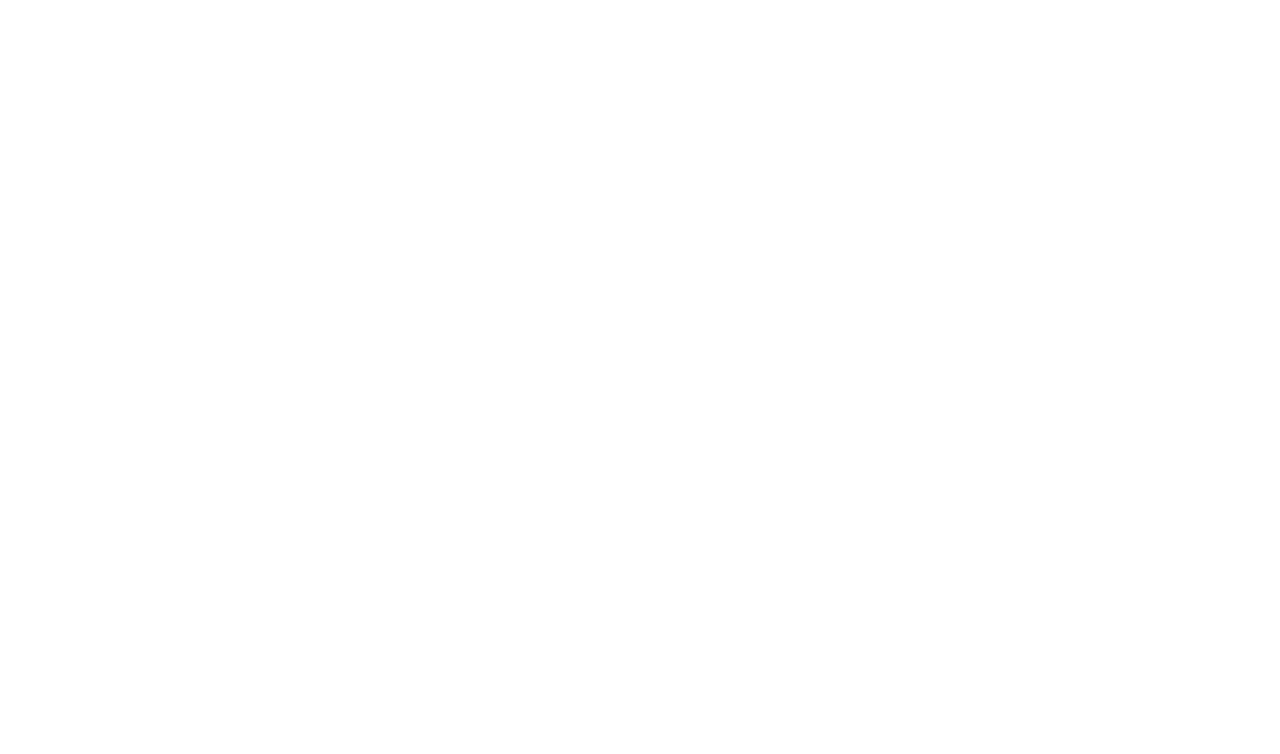
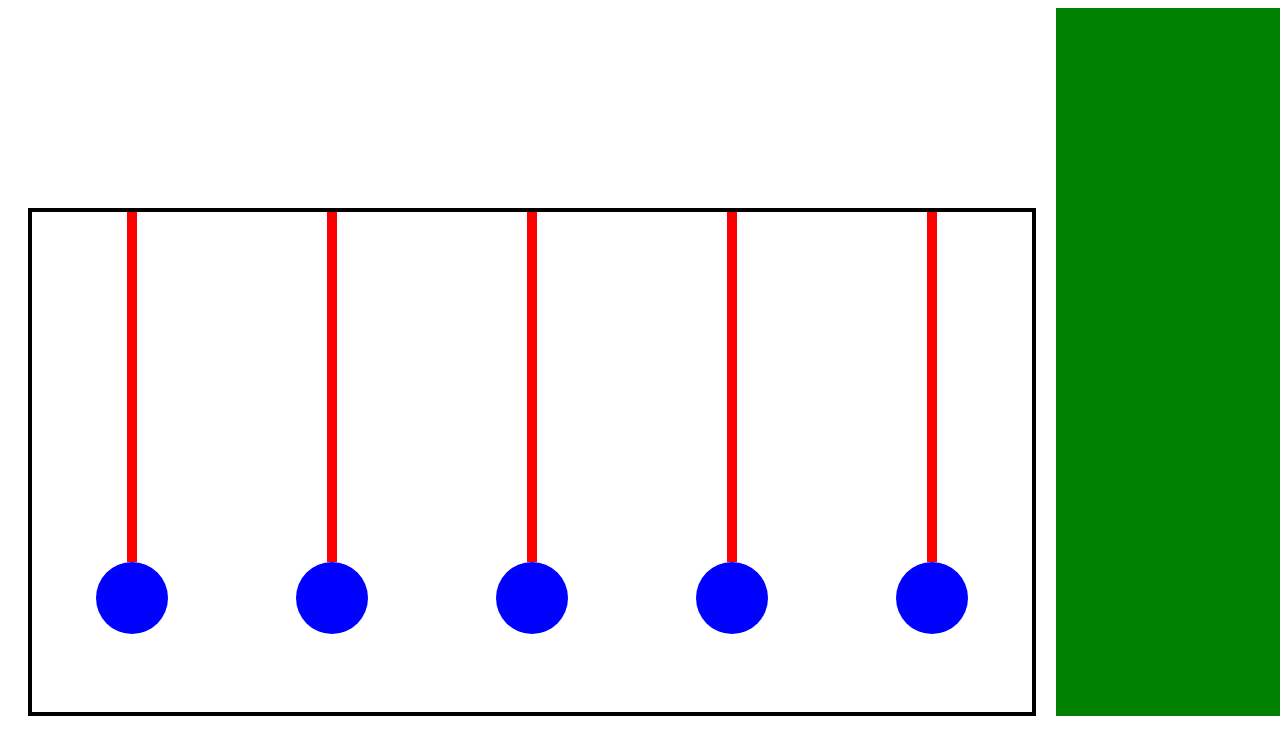
Before and after one commit to lcharbon/vention-pendulum, a plain HTML site: page index.html in a window 1280 px wide. Drawn offline with Linux system fonts and the light colour scheme; files that its build step writes are made by us from their sources.

Commit message:
UI skeleton complete.

```diff
--- /dev/null
+++ b/client/src/index.css
@@ -0,0 +1,53 @@
+body {
+    display: table;
+    width: 100%;
+}
+
+.cradle-container {
+    padding: 200px 20px 0 20px;
+    display: table-cell;
+    text-align: center;
+}
+
+.general-controls {
+    background-color: green;
+    height: 180px;
+    width: 20%;
+    display: table-cell;
+}
+
+.cradle {
+    display: inline-table;
+    height: 500px;
+    width: 1000px;
+    border: 4px solid;
+}
+
+.pendulum-container {
+    position: relative;
+    display: table-cell;
+}
+
+.pendulum-controls {
+    position: relative;
+    top: -200px;
+}
+
+.pendulum {
+
+}
+
+.rod {
+    width: 10px;
+    height: 350px;
+    background-color: red;
+    margin: 0 auto;
+}
+
+.bob {
+    width: 72px;
+    height: 72px;
+    border-radius: 50%;
+    background-color: blue;
+    margin: 0 auto;
+}
--- a/index.html
+++ b/index.html
@@ -3,7 +3,7 @@
     <meta charset="UTF-8">
     <title>Page Title</title>
     <meta name="viewport" content="width=device-width,initial-scale=1">
-    <link rel="stylesheet" href="">
+    <link rel="stylesheet" href="index.css">
 
     <style>
     </style>
@@ -12,5 +12,61 @@
     </script>
 
     <body>
+        <div class="cradle-container">
+            <div class="cradle">
+                <div class="pendulum-container">
+                    <div class="pendulum-controls">
+                    </div>
+                    <div class="pendulum">
+                        <div class="rod">
+                        </div>
+                        <div class="bob">
+                        </div>
+                    </div>
+                </div>
+                <div class="pendulum-container">
+                    <div class="pendulum-controls">
+                    </div>
+                    <div class="pendulum">
+                        <div class="rod">
+                        </div>
+                        <div class="bob">
+                        </div>
+                    </div>
+                </div>
+                <div class="pendulum-container">
+                    <div class="pendulum-controls">
+                    </div>
+                    <div class="pendulum">
+                        <div class="rod">
+                        </div>
+                        <div class="bob">
+                        </div>
+                    </div>
+                </div>
+                <div class="pendulum-container">
+                    <div class="pendulum-controls">
+                    </div>
+                    <div class="pendulum">
+                        <div class="rod">
+                        </div>
+                        <div class="bob">
+                        </div>
+                    </div>
+                </div>
+                <div class="pendulum-container">
+                    <div class="pendulum-controls">
+                    </div>
+                    <div class="pendulum">
+                        <div class="rod">
+                        </div>
+                        <div class="bob">
+                        </div>
+                    </div>
+                </div>
+            </div>
+        </div>
+        <div class="general-controls">
+        </div>
     </body>
 </html>
```
